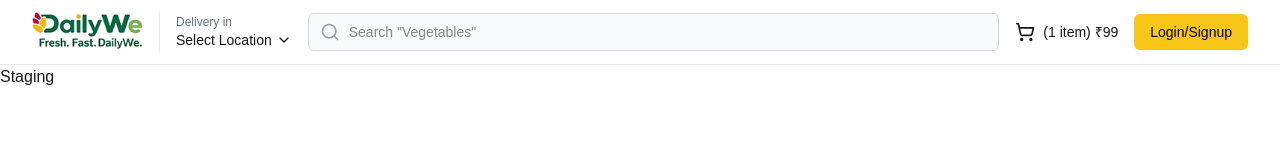
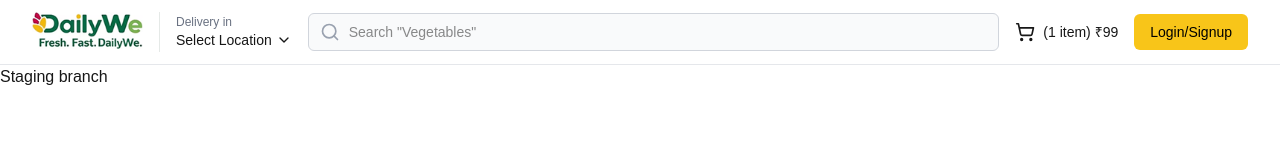
Before and after one commit to dailywe/daily-we, a Next.js app: page / in a window 1280 px wide. Shown: the top 160 px of the page. Built offline with nearby package versions, Linux system fonts and the light colour scheme.

Commit message:
home page latest code add

```diff
--- a/src/app/page.js
+++ b/src/app/page.js
@@ -1,7 +1,7 @@
 export default function Home() {
   return (
     <div >
-      <h1>Staging</h1>
+      <h1>Staging branch</h1>
     </div>
   );
 }
```
